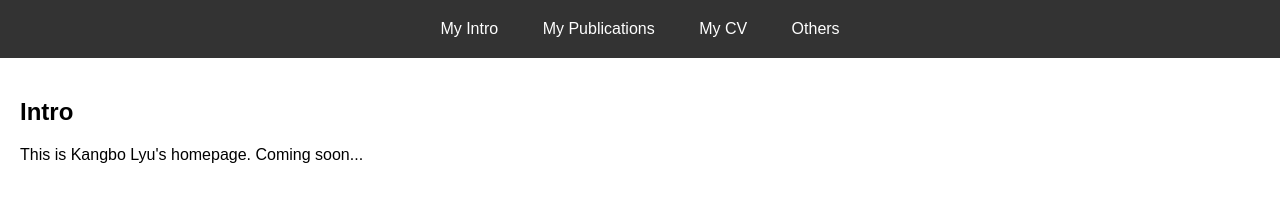
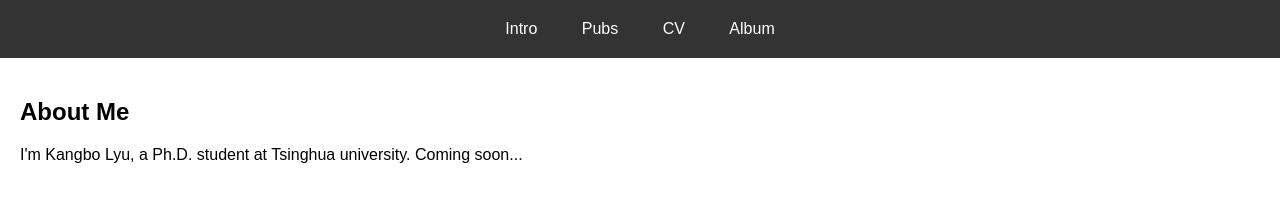
Before and after one commit to combolv/combolv.github.io, a plain HTML site: page index.html in a window 1280 px wide. Drawn offline with Linux system fonts and the light colour scheme.

Commit message:
Update index.html

```diff
--- a/index.html
+++ b/index.html
@@ -3,7 +3,7 @@
 <head>
     <meta charset="UTF-8">
     <meta name="viewport" content="width=device-width, initial-scale=1.0">
-    <title>My Personal Website</title>
+    <title>Kangbo Lyu Website</title>
     <style>
         body { font-family: Arial, sans-serif; margin: 0; padding: 0; }
         .nav { background: #333; padding: 10px; text-align: center; }
@@ -15,15 +15,15 @@
 </head>
 <body>
     <div class="nav">
-        <a href="#" onclick="showTab('intro')">My Intro</a>
-        <a href="#" onclick="showTab('publications')">My Publications</a>
-        <a href="#" onclick="showTab('cv')">My CV</a>
-        <a href="#" onclick="showTab('others')">Others</a>
+        <a href="#" onclick="showTab('intro')">Intro</a>
+        <a href="#" onclick="showTab('publications')">Pubs</a>
+        <a href="#" onclick="showTab('cv')">CV</a>
+        <a href="#" onclick="showTab('others')">Album</a>
     </div>
 
     <div id="intro" class="content active">
-        <h2>Intro</h2>
-        <p>This is Kangbo Lyu's homepage. Coming soon...</p>
+        <h2>About Me</h2>
+        <p>I'm Kangbo Lyu, a Ph.D. student at Tsinghua university. Coming soon...</p>
     </div>
     <div id="publications" class="content">
         <h2>Publications</h2>
```
